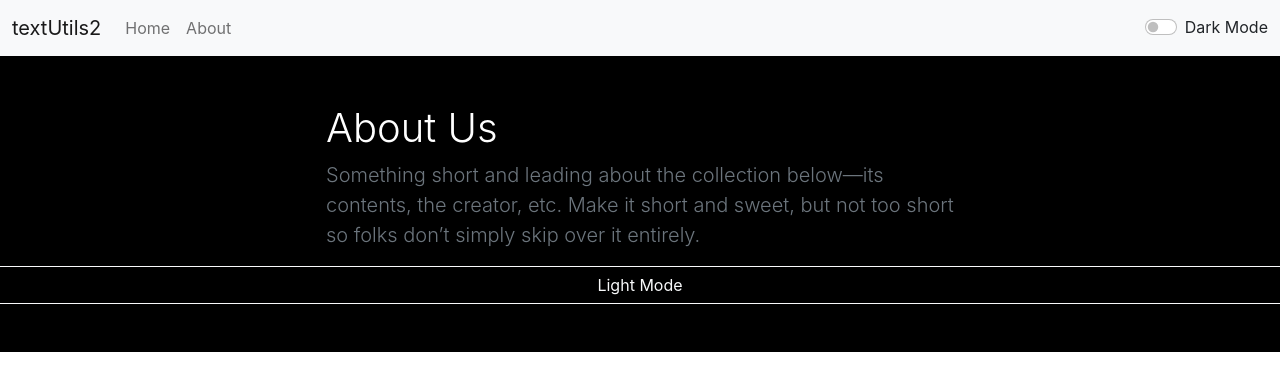
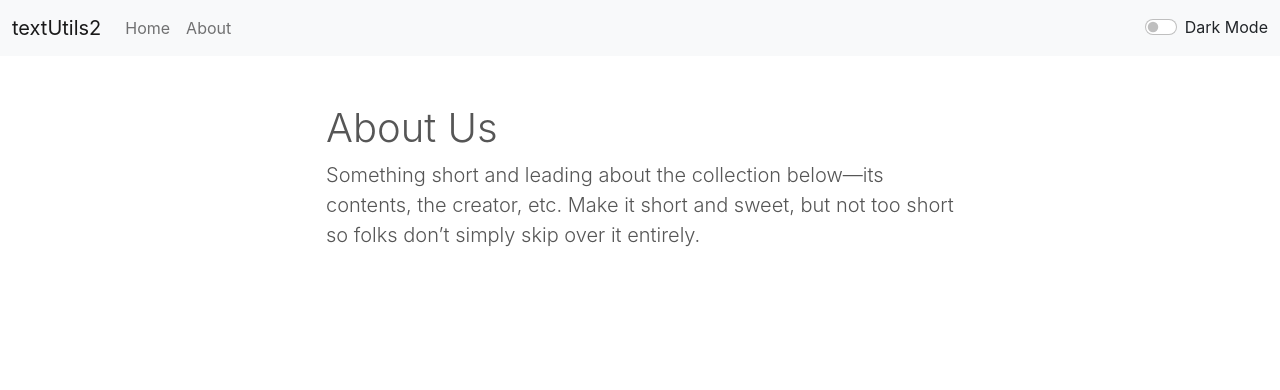
Before and after one commit to ChakrabortyK/React-TextUtils, a React (Create React App) app: page /about in a window 1280 px wide. Shown: the top 390 px of the page. Built offline with nearby package versions, Linux system fonts and the light colour scheme.

Commit message:
About Mode Toggle added and custom URL

```diff
--- a/src/App.js
+++ b/src/App.js
@@ -6,12 +6,7 @@ import Navbar from "./components/Navbar";
 import TextForm from "./components/TextForm";
 import Alert from "./components/Alert";
 
-import {
-  createBrowserRouter,
-  RouterProvider,
-  Route,
-  Routes,
-} from "react-router-dom";
+import { Route, Routes } from "react-router-dom";
 
 function App() {
   const [mode, setmode] = useState("light");
@@ -74,7 +69,7 @@ function App() {
             </>
           }
         />
-        <Route path="/about" element={<About />} />
+        <Route path="/about" element={<About mode={mode} />} />
       </Routes>
     </>
   );
--- a/src/components/About.jsx
+++ b/src/components/About.jsx
@@ -1,44 +1,24 @@
-import React, { useState } from 'react'
+import React from 'react'
 
-export default function About() {
-
-
-    const [myStyle, setMyStyle] = useState({
-        backgroundColor: 'black',
-        color: 'white',
-    })
-
-    const [btnText, setBtnText] = useState("Light")
-
-    const toggleStyle = () => {
-        if (myStyle.backgroundColor === 'black') {
-            setMyStyle({
-
-                backgroundColor: 'white',
-                color: 'black',
-
-            })
-            setBtnText('Dark')
-        } else {
-            setMyStyle({
-
-                backgroundColor: 'black',
-                color: 'white',
-
-            })
-            setBtnText('Light')
-        }
-    }
+export default function About(props) {
 
     return (
         <>
-            <div className="row py-lg-5" style={myStyle}>
-                <div className="col-lg-6 col-md-8 mx-auto">
-                    <h1 className="fw-light">About Us</h1>
-                    <p className="lead text-muted">Something short and leading about the collection below—its contents, the creator, etc. Make it short and sweet, but not too short so folks don’t simply skip over it entirely.</p>
+            <div className="row py-lg-5"  >
+                <div className="col-lg-6 col-md-8 mx-auto" style={{
+                    backgroundColor: props.mode === 'light' ? '#fff' : '#565656',
+                    color: props.mode === 'dark' ? '#fff' : '#565656'
+                }} >
+                    <h1 className="fw-light" tyle={{
+                        backgroundColor: props.mode === 'light' ? '#fff' : '#565656',
+                        color: props.mode === 'dark' ? '#fff' : '#565656'
+                    }}>About Us</h1>
+                    <p className="lead " tyle={{
+                        backgroundColor: props.mode === 'light' ? '#fff' : '#565656',
+                        color: props.mode === 'dark' ? '#fff' : '#00000'
+                    }}>Something short and leading about the collection below—its contents, the creator, etc. Make it short and sweet, but not too short so folks don’t simply skip over it entirely.</p>
 
                 </div>
-                <button className="btn btn-outline-light" onClick={toggleStyle}>{btnText} Mode</button>
             </div>
         </>
     )
```
